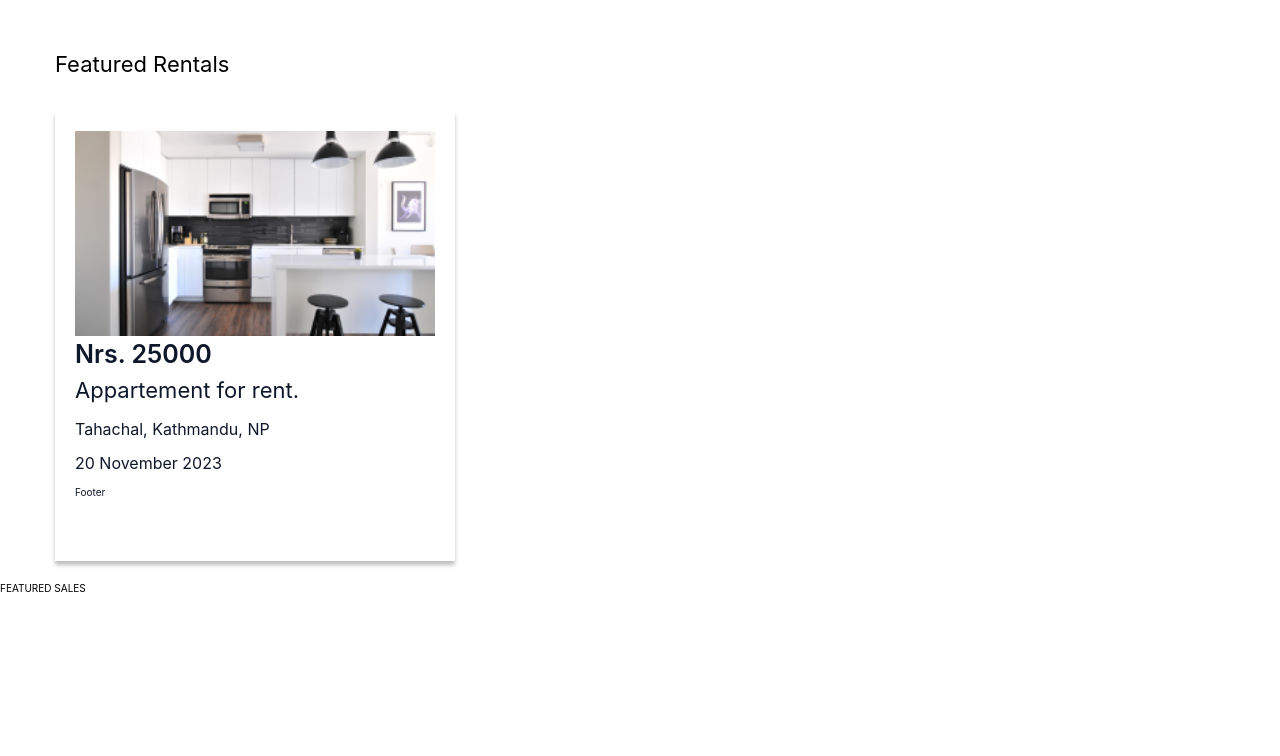
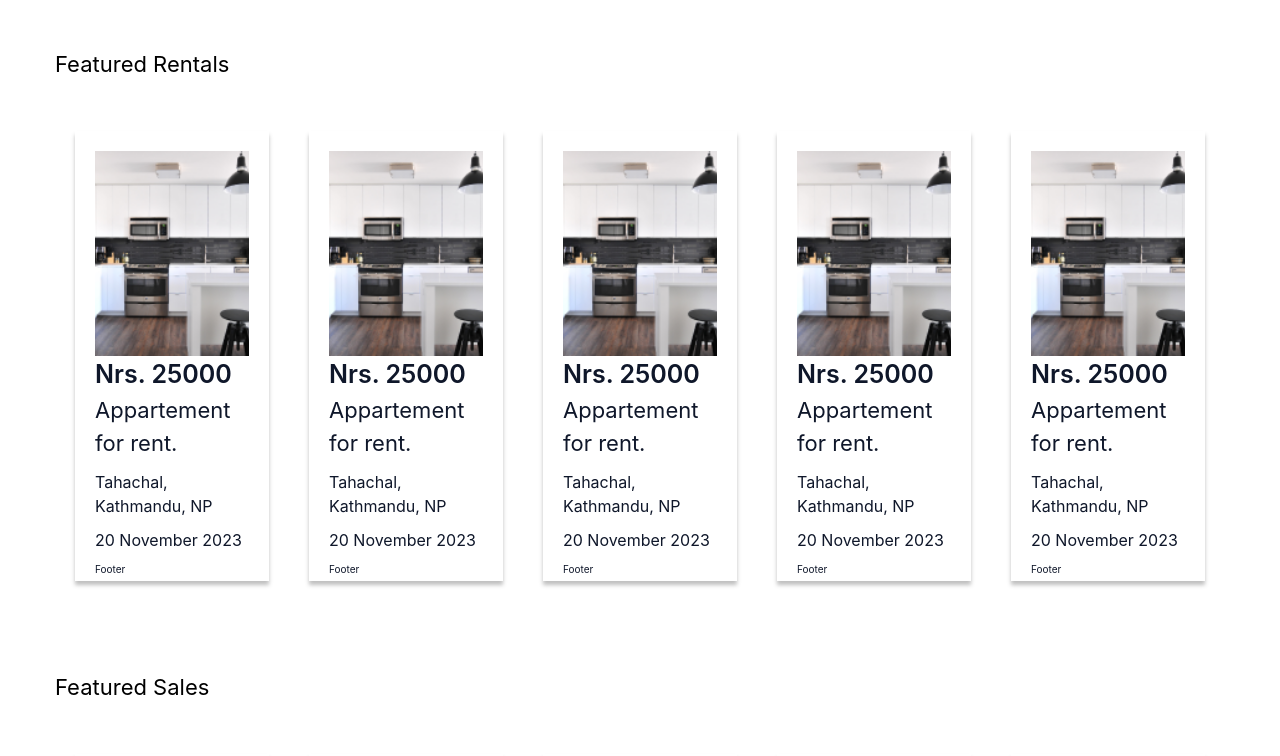
Before and after one commit to developedby-sam/himalayan-huts, a React (Vite) app: page / in a window 1280 px wide. Shown: the part 482-1238 px from the top of the page. Before the commit the page ends 1078 px from the top, so only its background shows below. Built offline with nearby package versions, Linux system fonts and the light colour scheme.

Commit message:
updated listing

```diff
--- a/src/components/card/card.styles.scss
+++ b/src/components/card/card.styles.scss
@@ -1,8 +1,10 @@
 .card {
+  flex: 1;
   width: 40rem;
   height: 45rem;
   padding: 2rem;
   color: #0f172a;
+  margin: 2rem;
   -webkit-box-shadow: 0 4 4 rgba(0, 0, 0, 0.25);
   -moz-box-shadow: 0 4 4 rgba(0, 0, 0, 0.25);
   box-shadow: 0 4px 4px rgba(0, 0, 0, 0.25);
--- a/src/components/listing/listing.component.jsx
+++ b/src/components/listing/listing.component.jsx
@@ -2,10 +2,15 @@ import "./listing.styles.scss";
 
 import Card from "../card/card.component";
 
-const Listing = () => (
-  <div className="directory">
-    <Card />
-  </div>
-);
+const Listing = () => {
+	const items = [1, 2, 3, 4, 5];
+	return (
+		<div className='directory'>
+			{items.map((item) => (
+				<Card />
+			))}
+		</div>
+	);
+};
 
 export default Listing;
--- a/src/components/listing/listing.styles.scss
+++ b/src/components/listing/listing.styles.scss
@@ -0,0 +1,4 @@
+.directory {
+    display: flex;
+    flex-wrap: wrap; /* Allow cards to wrap to the next row if necessary */
+  }
--- a/src/pages/homepage/homepage.component.jsx
+++ b/src/pages/homepage/homepage.component.jsx
@@ -3,25 +3,28 @@ import searchBtn from "../../assets/search-btn.png";
 import Listing from "../../components/listing/listing.component";
 
 const Homepage = () => (
-  <div className="homepage">
-    <section className="homepage__hero">
-      <div className="homepage__hero-content">
-        <h2 className="homepage__hero-content--headline">
+	<div className='homepage'>
+		<section className='homepage__hero'>
+			<div className='homepage__hero-content'>
+				<h2 className='homepage__hero-content--headline'>
 					Renting made easier <br /> than ever before.
 				</h2>
-        <div className="homepage__hero-content--search-bar">
-          <input className="input" type="text" />
-          <img src={searchBtn} alt="" />
+				<div className='homepage__hero-content--search-bar'>
+					<input className='input' type='text' />
+					<img src={searchBtn} alt='' />
 				</div>
 			</div>
 		</section>
 
-    <section className="homepage__featured-rentals">
-      <h2 className="section-title">Featured Rentals</h2>
+		<section className='homepage__featured-rentals'>
+			<h2 className='section-title'>Featured Rentals</h2>
 			<Listing />
 		</section>
 
-    <section className="homepage__featured-sales">FEATURED SALES</section>
+		<section className='homepage__featured-sales'>
+			<h2 className='section-title'>Featured Sales</h2>
+			<Listing />
+		</section>
 	</div>
 );
 
--- a/src/pages/homepage/homepage.styles.scss
+++ b/src/pages/homepage/homepage.styles.scss
@@ -50,42 +50,15 @@
       font-weight: 400;
       padding: 3rem 0;
     }
+  }
 
-    .directory {
-      .card {
-        width: 40rem;
-        height: 45rem;
-        padding: 2rem;
-        color: #0f172a;
-        -webkit-box-shadow: 0 4 4 rgba(0, 0, 0, 0.25);
-        -moz-box-shadow: 0 4 4 rgba(0, 0, 0, 0.25);
-        box-shadow: 0 4px 4px rgba(0, 0, 0, 0.25);
+  &__featured-sales {
+    padding: 2rem 5.5rem;
 
-        &-image {
-          height: 50%;
-          background-image: url("../../assets/card-img.png");
-          background-position: center;
-          background-repeat: no-repeat;
-          background-size: cover;
-        }
-
-        &-description {
-          .price {
-            font-size: 2.5rem;
-            font-weight: 600;
-          }
-
-          .description {
-            font-size: 2.2rem;
-          }
-
-          .place,
-          .listing-date {
-            font-size: 1.6rem;
-            margin: 1rem 0;
-          }
-        }
-      }
+    .section-title {
+      font-size: 2.2rem;
+      font-weight: 400;
+      padding: 3rem 0;
     }
   }
 }
```
Lines whose indentation alone changed are shown as unchanged.
